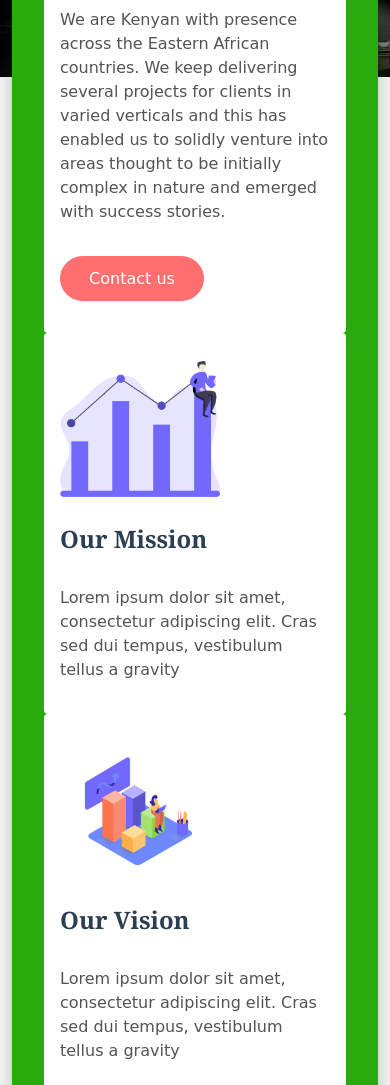
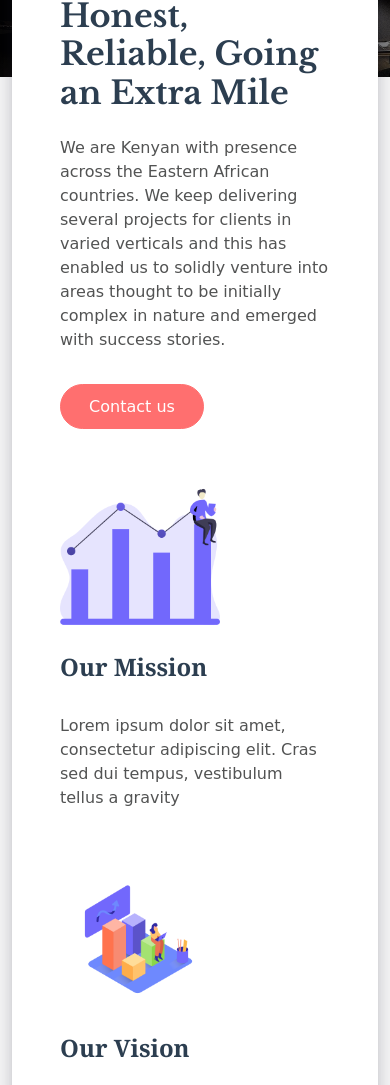
Before and after one commit to enockabere/Kobby-soon, a plain HTML site: page index.html in a window 390 px wide. Shown: the part 767-1852 px from the top of the page. Drawn offline with nearby package versions, Linux system fonts and the light colour scheme; a web font is replaced by a local one.

Commit message:
responsiveness

```diff
--- a/assets/css/style.css
+++ b/assets/css/style.css
@@ -411,10 +411,10 @@ a:hover {
         display: none;
     }
 
-    .inner-card {
+    /* .inner-card {
         margin-top: -20rem;
         background: rgb(40, 172, 13);
-    }
+    } */
 
     .hero2 h4 {
         font-size: 2rem;
```
